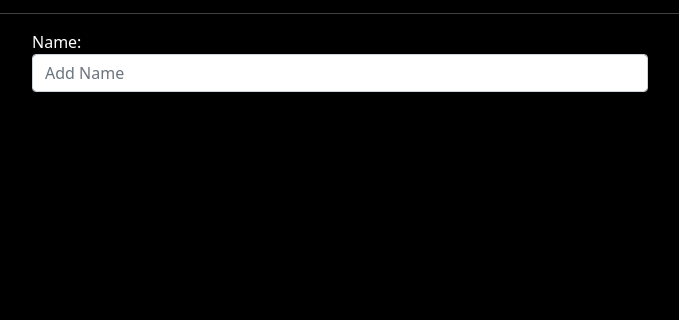
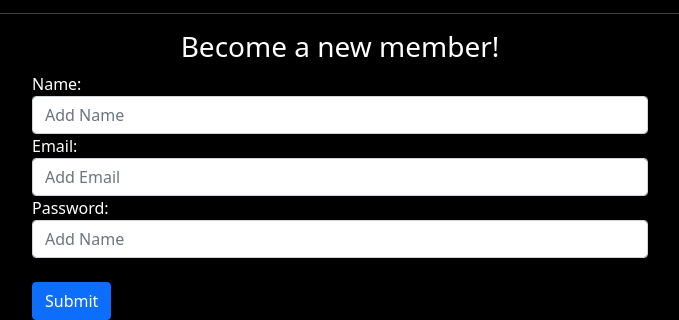
Before and after one commit to gagnet/StarGazer, a website: page public/index.html in a window 1280 px wide. Shown: the part 2565-2885 px from the top of the page, without its empty margins (300-979 px from the left). Before the commit the page ends 2657 px from the top, so only its background shows below. Drawn offline with Linux system fonts and the light colour scheme.

Commit message:
added form area for adding new users

```diff
--- a/public/index.html
+++ b/public/index.html
@@ -184,11 +184,22 @@
     <hr />
 
     <div class="container" id="form">
+      <h3 class="text-center">Become a new member!</h3>
       <form>
         <div class="form-group">
           <label>Name:</label>
-          <input type="text" class="form-control" placeholder="Add Name" />
+          <input type="text" class="form-control" required id="userName" placeholder="Add Name" />
         </div>
+        <div class="form-group">
+          <label>Email:</label>
+          <input type="email" class="form-control" required id="userEmail" placeholder="Add Email" />
+        </div>
+        <div class="form-group">
+          <label>Password:</label>
+          <input type="password" minlength="8" required class="form-control" id="userPassword" placeholder="Add Name" />
+        </div>
+        <br>
+        <button class="btn btn-primary">Submit</button>
       </form>
     </div>
   </body>
```
